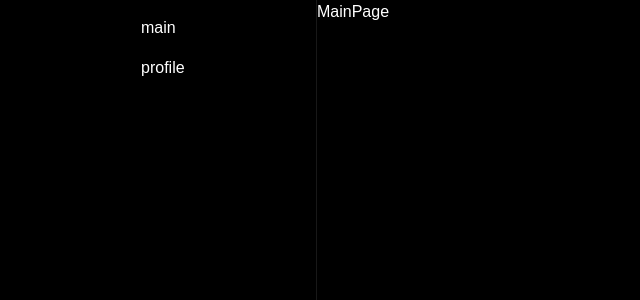
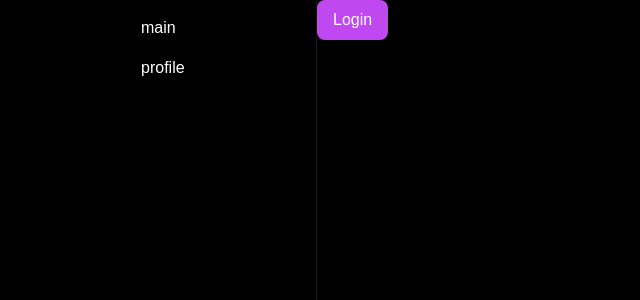
Before and after one commit to bbabdibakas/wavion, a React app: page / in a window 1280 px wide. Shown: the top 300 px of the page, without its empty margins (0-640 px from the left). Built offline with nearby package versions, Linux system fonts and the light colour scheme.

Commit message:
feat: added ui kit AppButton

```diff
--- a/src/app/App.tsx
+++ b/src/app/App.tsx
@@ -7,6 +7,7 @@
     return (
         <div className={'app'}>
             <div className={'wrapper'}>
+
                 <Sidebar />
                 <Routes>
                     <Route path="/" element={<MainPage />} />
--- a/src/pages/MainPage/ui/MainPage.tsx
+++ b/src/pages/MainPage/ui/MainPage.tsx
@@ -1,7 +1,16 @@
+import AppButton from "shared/ui/AppButton/AppButton"
+
 const MainPage = () => {
+
+    const onClickHandler = () => {
+        console.log('Hello, World!')
+    }
+
     return (
         <div>
-            MainPage
+            <AppButton onClick={onClickHandler}>
+                Login
+            </AppButton>
         </div>
     )
 }
--- /dev/null
+++ b/src/shared/ui/AppButton/AppButton.module.scss
@@ -0,0 +1,8 @@
+.AppButton {
+    cursor: pointer;
+    color: var(--primary-color);
+    background: #c048f0;
+    border: none;
+    padding: 8px 16px;
+    border-radius: 8px;
+}
--- /dev/null
+++ b/src/shared/ui/AppButton/AppButton.tsx
@@ -0,0 +1,26 @@
+import { ButtonHTMLAttributes } from "react"
+import cls from './AppButton.module.scss'
+
+interface AppButtonProps extends ButtonHTMLAttributes<HTMLButtonElement> {
+    className?: string
+}
+
+const AppButton = (props: AppButtonProps) => {
+    const {
+        children,
+        className,
+        ...otherProps
+    } = props
+
+    return (
+        <button
+            type="button"
+            className={`${cls.AppButton} ${className}`}
+            {...otherProps}
+        >
+            {children}
+        </button>
+    )
+}
+
+export default AppButton
```
